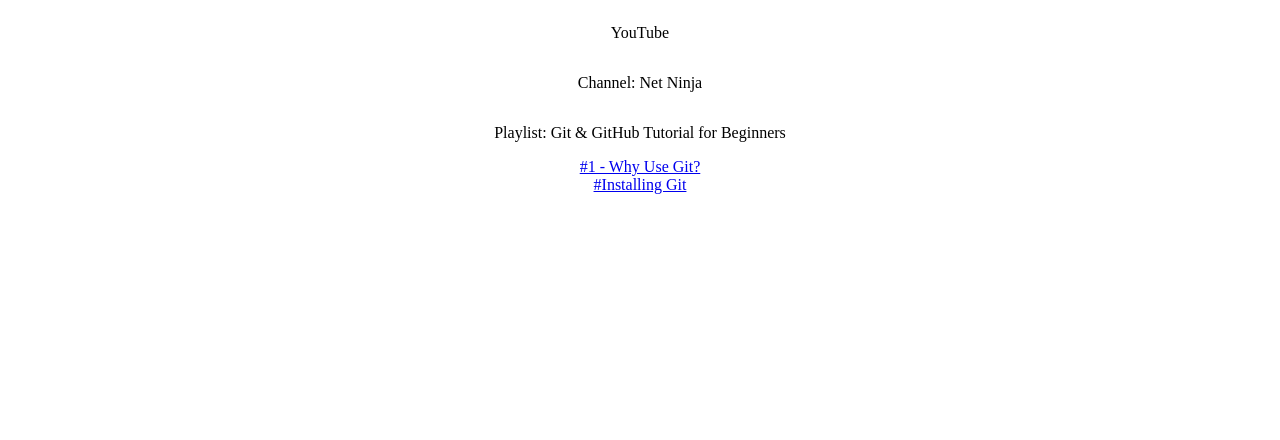
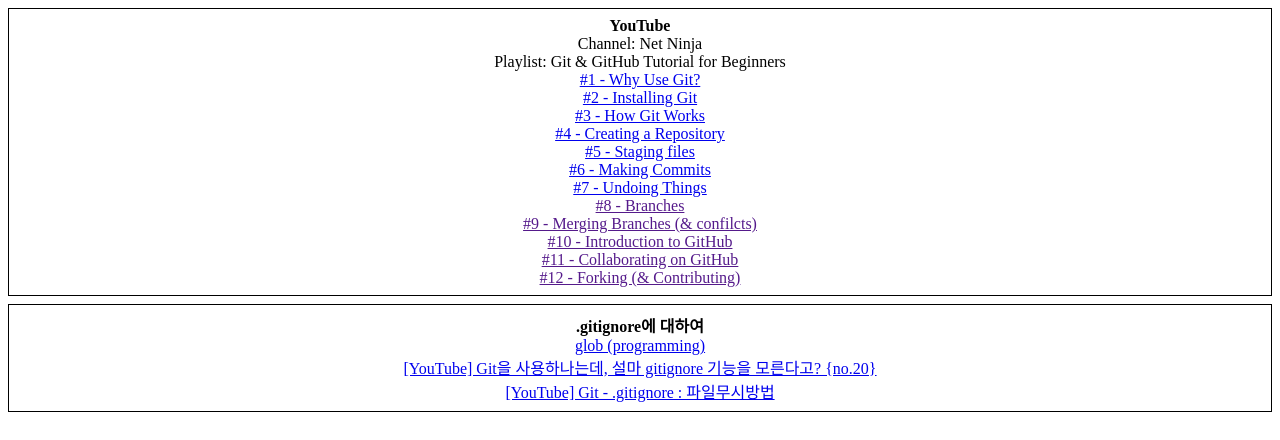
Before and after one commit to kulta710/github, a plain HTML site: page index.html in a window 1280 px wide. Drawn offline with Linux system fonts and the light colour scheme.

Commit message:
second commit

```diff
--- a/index.html
+++ b/index.html
@@ -7,24 +7,58 @@
         * {
             box-sizing: border-box;
         }
-        div.youtube-source-1 {
+
+        html, body {
+            margin: 0;
+            madding: 0;
+        }
+
+        .study-box>div {
             display: flex;
             flex-direction: column;
             justify-content: center;
             align-items: center;
+            border: 0.1em solid black;
+            margin: 0.5em;
+            padding: 0.5em;
+        }
+        .study-box>div>p.title {
+            padding: 0;
+            margin: 0;
+            font-weight: bold;
+        }
+        .study-box>div>p {
+            padding: 0;
+            margin: 0;
         }
     </style>
 </head>
 <body>
-    <div>
-        <div class="youtube-source-1">
-            <p>YouTube</p>
+    <div class="study-box">
+        <div>
+            <p class="title">YouTube</p>
             <p>Channel: Net Ninja</p>
             <p>Playlist: Git & GitHub Tutorial for Beginners</p>
             <a href="https://www.youtube.com/watch?v=3RjQznt-8kE&list=PL4cUxeGkcC9goXbgTDQ0n_4TBzOO0ocPR" target="_blank">#1 - Why Use Git?</a>
-            <a href="https://www.youtube.com/watch?v=MFtsLRphqDM&list=PL4cUxeGkcC9goXbgTDQ0n_4TBzOO0ocPR&index=2" target="_blank">#Installing Git</a>
-            <a href="" target="_blank"></a>
-            <a href="" target="_blank"></a>
+            <a href="https://www.youtube.com/watch?v=MFtsLRphqDM&list=PL4cUxeGkcC9goXbgTDQ0n_4TBzOO0ocPR&index=2" target="_blank">#2 - Installing Git</a>
+            <a href="https://www.youtube.com/watch?v=iNP_KmOFqXs&list=PL4cUxeGkcC9goXbgTDQ0n_4TBzOO0ocPR&index=3" target="_blank">#3 - How Git Works</a>
+            <a href="https://www.youtube.com/watch?v=v0Ch3yWQ-Zc&list=PL4cUxeGkcC9goXbgTDQ0n_4TBzOO0ocPR&index=4" target="_blank">#4 - Creating a Repository</a>
+            <a href="https://www.youtube.com/watch?v=KngvG8WzYLU&list=PL4cUxeGkcC9goXbgTDQ0n_4TBzOO0ocPR&index=5" target="_blank">#5 - Staging files</a>
+            <a href="https://www.youtube.com/watch?v=Fhgga2s_RmM&list=PL4cUxeGkcC9goXbgTDQ0n_4TBzOO0ocPR&index=6" target="_blank">#6 - Making Commits</a>
+            <a href="https://www.youtube.com/watch?v=RIYrfkZjWmA&list=PL4cUxeGkcC9goXbgTDQ0n_4TBzOO0ocPR&index=7" target="_blank">#7 - Undoing Things</a>
+            <a href="" target="_blank">#8 - Branches</a>
+            <a href="" target="_blank">#9 - Merging Branches (& confilcts)</a>
+            <a href="" target="_blank">#10 - Introduction to GitHub</a>
+            <a href="" target="_blank">#11 - Collaborating on GitHub</a>
+            <a href="" target="_blank">#12 - Forking (& Contributing)</a>
+        </div>
+
+        <div>
+            <p class="title">.gitignore에 대하여</p>
+            <a href="https://en.wikipedia.org/wiki/Glob_(programming)" target="_blank">glob (programming)</a>
+
+            <a href="https://www.youtube.com/watch?v=1xo2QsNuofM" target="_blank">[YouTube] Git을 사용하나는데, 설마 gitignore 기능을 모른다고? {no.20}</a>
+            <a href="https://www.youtube.com/watch?v=XPGiVhdlS8Y" target="_blank">[YouTube] Git - .gitignore : 파일무시방법</a>
             <a href="" target="_blank"></a>
             <a href="" target="_blank"></a>
             <a href="" target="_blank"></a>
```
